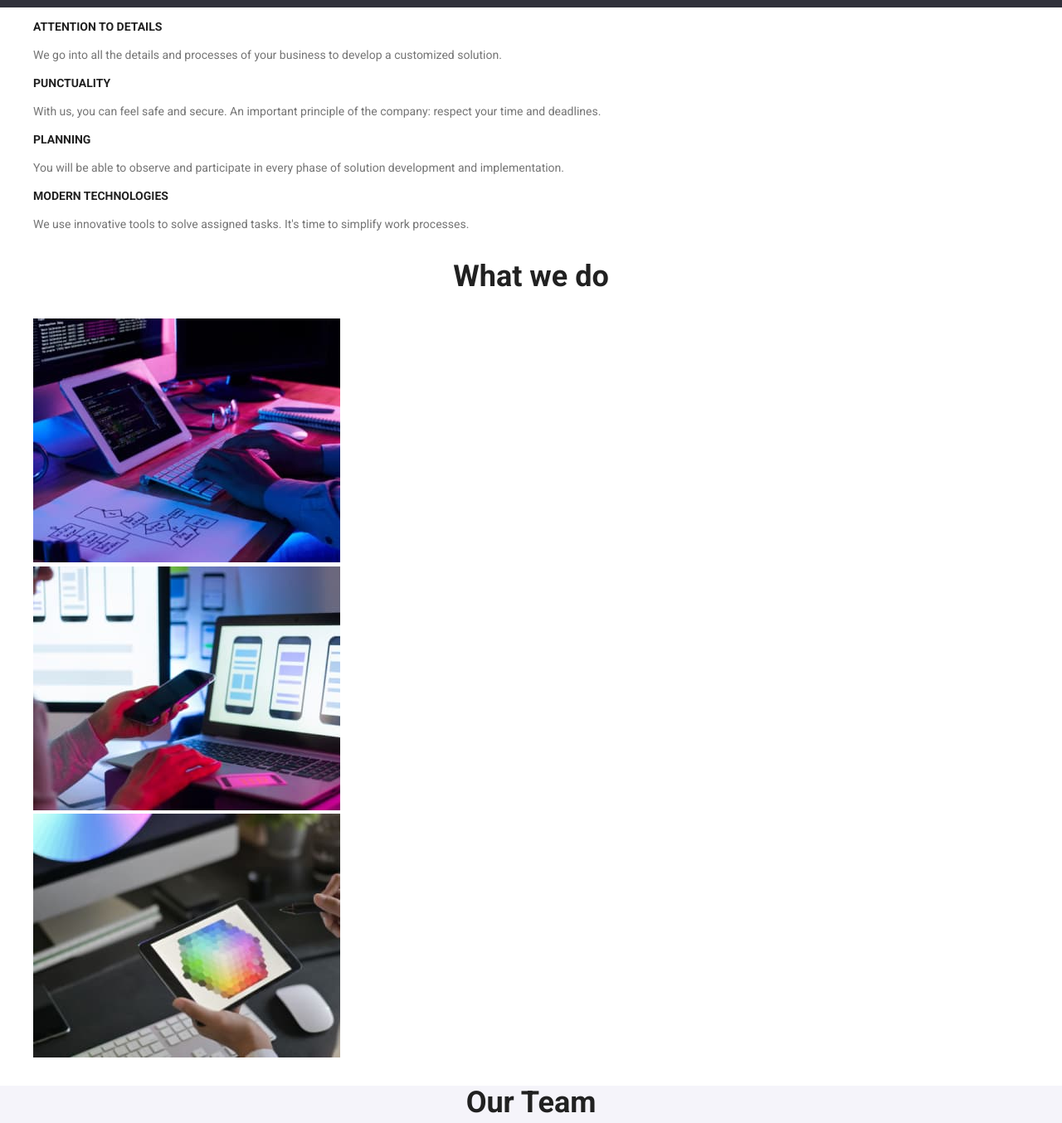
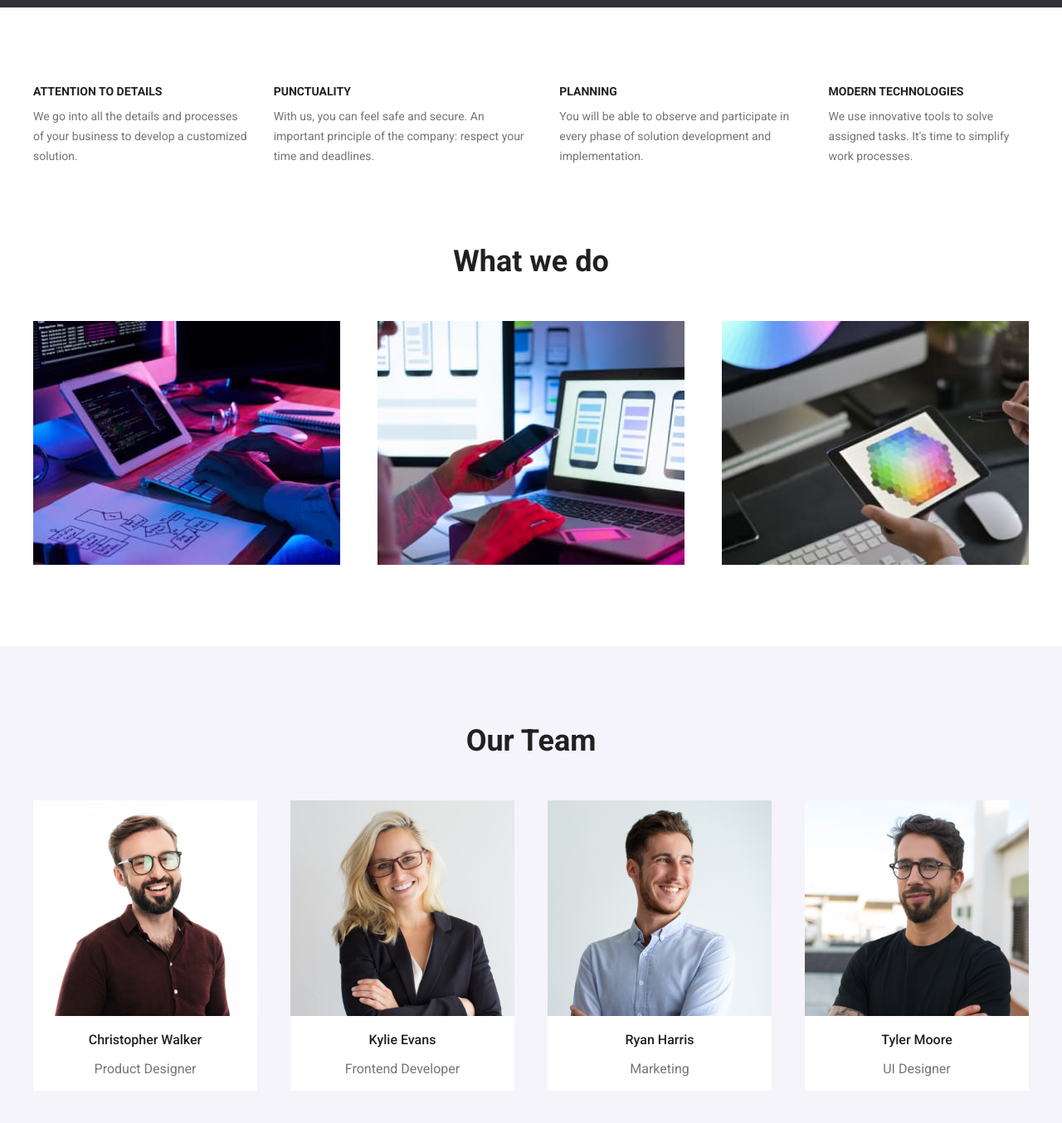
Before and after one commit to Gerila996/goit-markup-hw-044, a plain HTML site: page index.html in a window 1280 px wide. Shown: the part 760-2114 px from the top of the page at 83% size. Drawn offline with nearby package versions, Linux system fonts and the light colour scheme.

Commit message:
update css

```diff
--- a/css/style.css
+++ b/css/style.css
@@ -301,3 +301,50 @@ body {
   padding: 30px;
   text-align: center;
 }
+/* ---------------------- skill --------------------*/
+.main-section-skil {
+  display: flex;
+  justify-content: center;
+  gap: 30px;
+  padding: 94px 0px 94px 0px;
+  width: 1200px;
+  margin: 0 auto;
+}
+.main-skil {
+  margin: 0px;
+  padding: 0px;
+}
+.main-skil-details {
+  margin: 0px;
+  padding-top: 10px;
+}
+/* ---------------------- What we do --------------------*/
+.main-what-we-do {
+  margin: 0;
+  padding-bottom: 50px;
+}
+.main-what-we-do-images {
+  display: flex;
+  justify-content: center;
+  gap: 45px;
+  margin: 0 auto;
+  padding: 0px 0px 94px 0px;
+  width: 1200px;
+}
+/* ---------------------- Our team --------------------*/
+.main-our-team {
+  margin: 0px;
+  padding-top: 94px;
+  padding-bottom: 50px;
+}
+.main-our-team-description {
+  display: flex;
+  justify-content: center;
+  gap: 40px;
+  padding: 0px 0px 94px 0px;
+  margin: 0 auto;
+  width: 1200px;
+}
+.main-our-team-description li {
+  background-color: #ffffff;
+}
```
